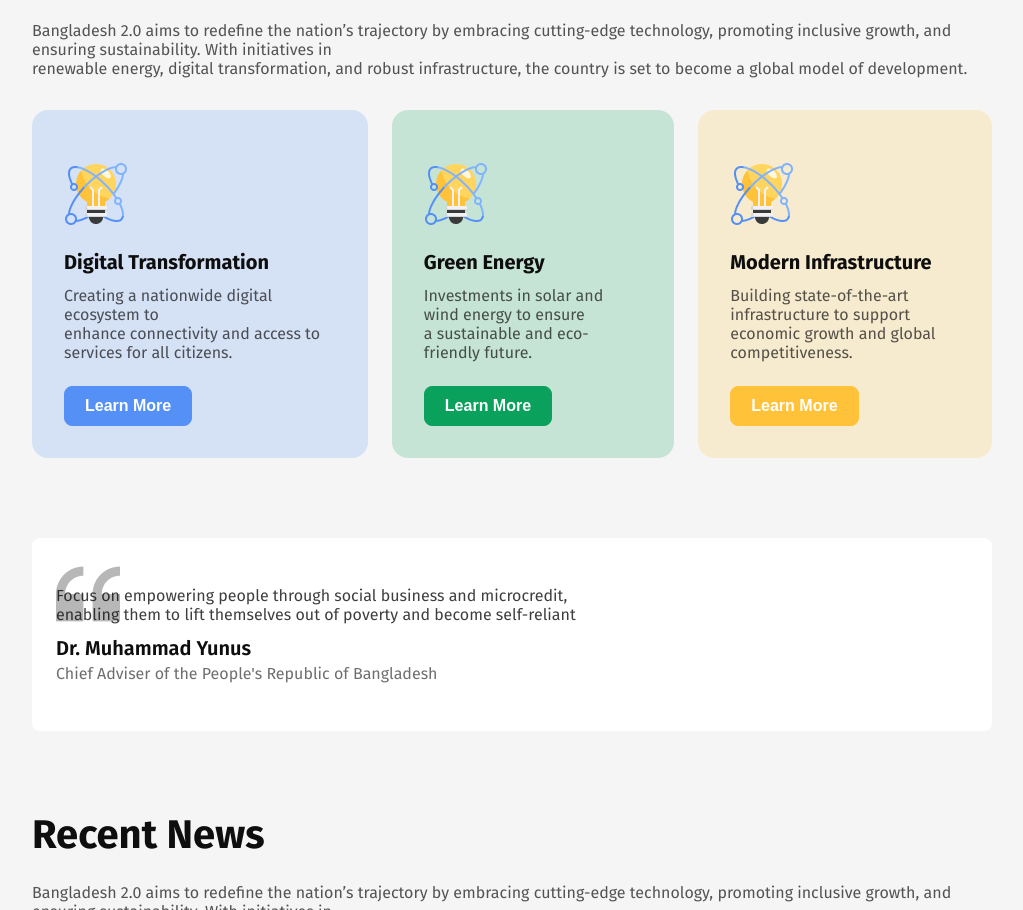
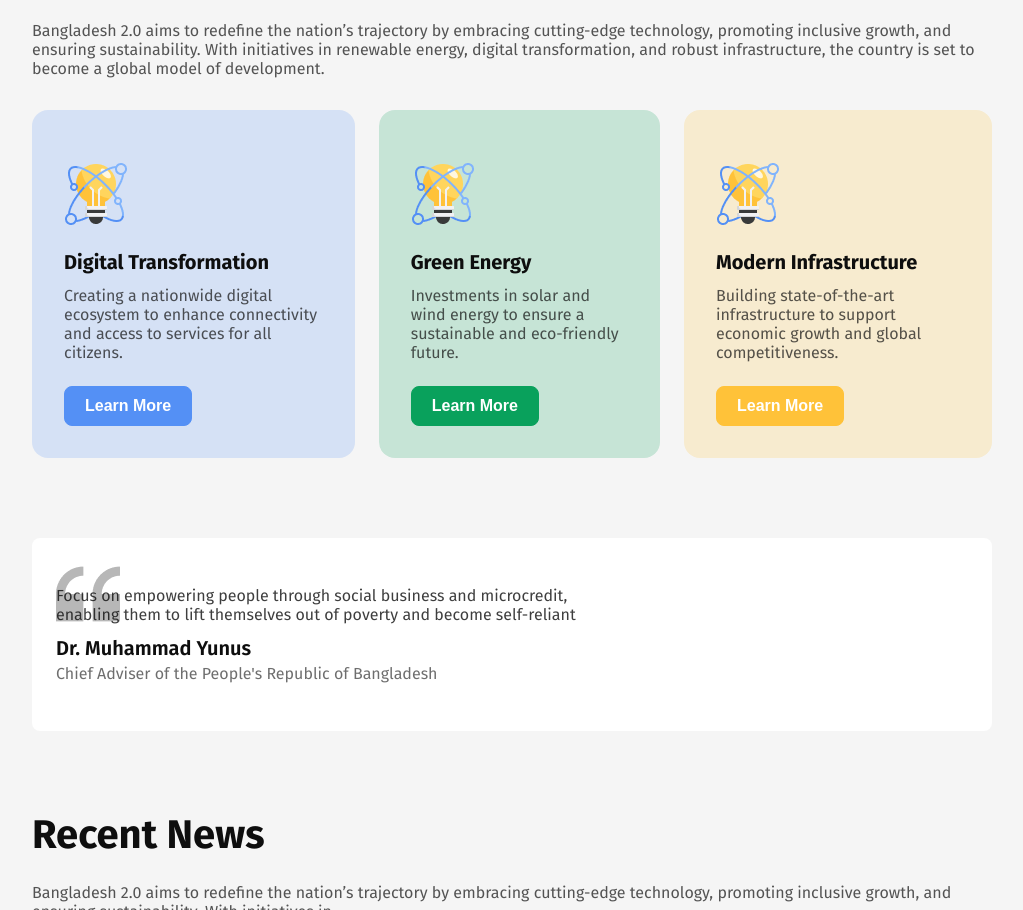
Before and after one commit to mahfuz-7148/B11A1Assignment-1, a plain HTML site: page index.html in a window 1280 px wide. Shown: the part 1453-2363 px from the top of the page, without its empty margins (128-1151 px from the left). Drawn offline with Linux system fonts and the light colour scheme.

Commit message:
FinalUpdatedd

```diff
--- a/index.html
+++ b/index.html
@@ -73,24 +73,24 @@
             <div class="visions">
                 <div class="visionsContent">
                     <h1 class="visionHeading">The Vision of Future</h1>
-                    <p class="visionTitle">Bangladesh 2.0 aims to redefine the nation’s trajectory by embracing cutting-edge technology, promoting inclusive growth, and ensuring sustainability. With initiatives in <br> renewable energy, digital transformation, and robust infrastructure, the country is set to become a global model of development.</p>
+                    <p class="visionTitle">Bangladesh 2.0 aims to redefine the nation’s trajectory by embracing cutting-edge technology, promoting inclusive growth, and ensuring sustainability. With initiatives in renewable energy, digital transformation, and robust infrastructure, the country is set to become a global model of development.</p>
                     <div class="visionContent">
                         <div class="vision">
                             <img src="assets/card-icon.png" alt="">
                             <h3 class="visionsHeading">Digital Transformation</h3>
-                            <p class="visionsDetails">Creating a nationwide digital ecosystem to <br> enhance connectivity and access to services for all citizens.</p>
+                            <p class="visionsDetails">Creating a nationwide digital ecosystem to enhance connectivity and access to services for all citizens.</p>
                             <button class="visionBtn visionBtn1">Learn More</button>
                         </div>
                         <div class="vision vision2">
                             <img src="assets/card-icon.png" alt="">
                             <h3 class="visionsHeading">Green Energy</h3>
-                            <p class="visionsDetails">Investments in solar and wind energy to ensure <br> a sustainable and eco-friendly future.</p>
+                            <p class="visionsDetails">Investments in solar and wind energy to ensure a sustainable and eco-friendly future.</p>
                             <button class="visionBtn visionBtn2">Learn More</button>
                         </div>
                         <div class="vision vision3">
                             <img src="assets/card-icon.png" alt="">
                             <h3 class="visionsHeading">Modern Infrastructure</h3>
-                            <p class="visionsDetails">Building state-of-the-art infrastructure to support <br> economic growth and global competitiveness.</p>
+                            <p class="visionsDetails">Building state-of-the-art infrastructure to support economic growth and global competitiveness.</p>
                             <button class="visionBtn visionBtn3">Learn More</button>
                         </div>
                     </div>
--- a/style.css
+++ b/style.css
@@ -115,6 +115,8 @@ nav {
 .visionContent {
     display: flex;
     gap: 24px;
+    justify-content: center;
+    align-items: center;
 }
 .visionHeading {
     font-size: 40px;
```
